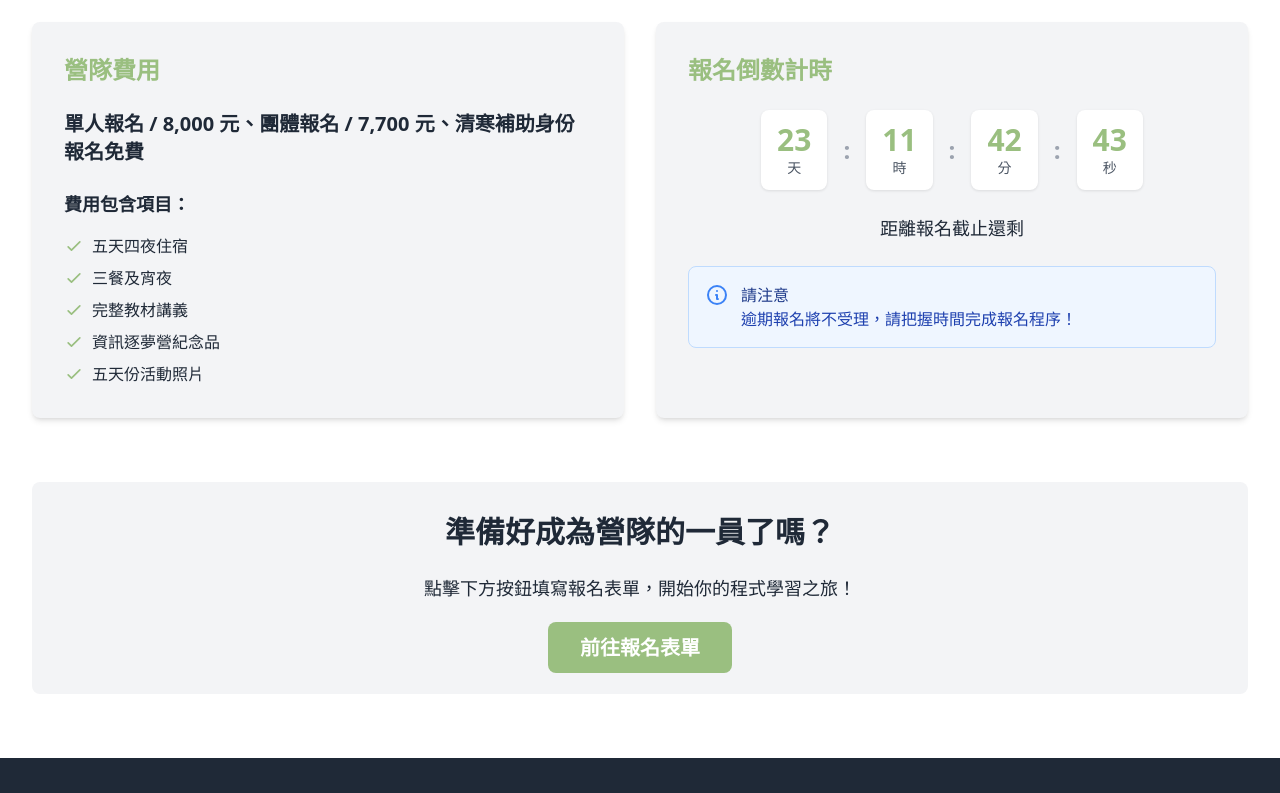
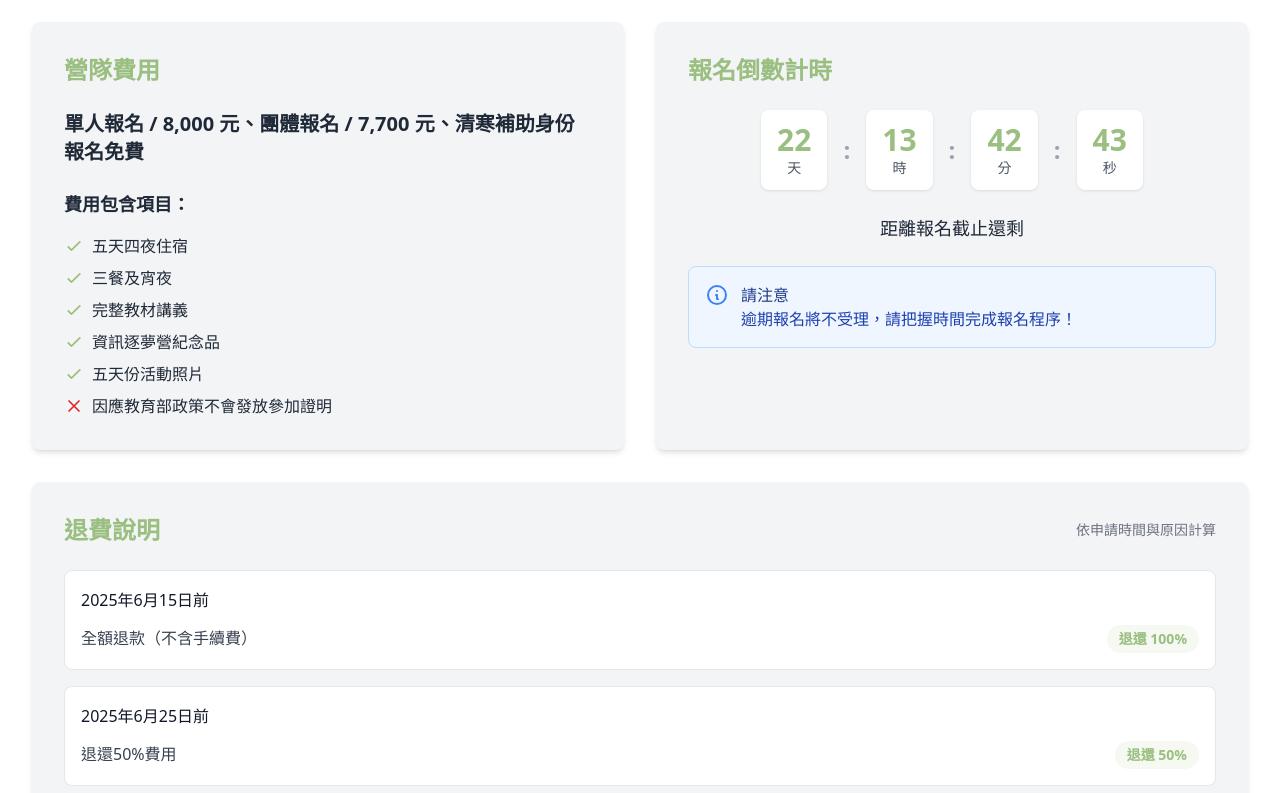
Before and after one commit to NCTUCSUnion/cscamp_signup, a Vue app: page /registration in a window 1280 px wide. Shown: the part 1140-1933 px from the top of the page. Built offline with nearby package versions, Linux system fonts and the light colour scheme.

Commit message:
• Feature: Load registration deadline (with time) dynamically from camp-info.json instead of hardcoding
- Feature: Add note under fee inclusions about no participation certificate

- Feature: Redesign refund policy into a unified, visually consistent card with grouped rules and subpoints

```diff
--- a/src/views/Registration.vue
+++ b/src/views/Registration.vue
@@ -2,6 +2,21 @@
 import Banner from '../components/layout/Banner.vue'
 import campInfo from '../data/camp-info.json'
 import { ref, computed, onMounted, onUnmounted } from 'vue'
+
+/** "YYYY年M月D日" or "YYYY年M月D日 HH:mm" (local time) */
+function parseCampTimelineDate(dateStr) {
+  const m = dateStr.match(
+    /^(\d{4})年(\d{1,2})月(\d{1,2})日(?:\s+(\d{1,2}):(\d{2}))?$/
+  )
+  if (!m) return null
+  const year = parseInt(m[1], 10)
+  const month = parseInt(m[2], 10) - 1
+  const day = parseInt(m[3], 10)
+  const hour = m[4] !== undefined ? parseInt(m[4], 10) : 0
+  const minute = m[5] !== undefined ? parseInt(m[5], 10) : 0
+  const d = new Date(year, month, day, hour, minute, 0, 0)
+  return Number.isNaN(d.getTime()) ? null : d
+}
 
 // Get current date for timeline highlighting
 const currentDate = ref(new Date())
@@ -9,17 +24,13 @@ const currentDate = ref(new Date())
 // Parse dates from timeline for comparison
 const timelineDates = computed(() => {
   return campInfo.registration.timeline.map((item, index) => {
-    // Extract year, month, day from the date string (assuming format like "2025年5月3日")
-    const dateMatch = item.date.match(/(\d{4})年(\d{1,2})月(\d{1,2})日/)
+    // Parse from camp-info.json
+    const parsed = parseCampTimelineDate(item.date)
     let date = null
 
-    if (dateMatch) {
-      const year = parseInt(dateMatch[1])
-      const month = parseInt(dateMatch[2]) - 1 // JS months are 0-based
-      const day = parseInt(dateMatch[3])
-
-      date = new Date(year, month, day)
-      // Reset time part to ensure clean comparison
+    if (parsed) {
+      date = new Date(parsed)
+      // Day-level comparison for timeline highlighting
       date.setHours(0, 0, 0, 0)
     }
 
@@ -33,10 +44,14 @@ const timelineDates = computed(() => {
   })
 })
 
-// Find registration deadline date
+// Registration countdown deadline: same source as timeline「報名截止」in camp-info.json
 const registrationDeadline = computed(() => {
-  // Fallback: use a future date
-  return new Date(2025, 4, 25, 22, 0, 0, 0) // May 25, 2025, 23:59:59.999
+  const item = campInfo.registration.timeline.find((t) => t.label === '報名截止')
+  if (item) {
+    const d = parseCampTimelineDate(item.date)
+    if (d) return d
+  }
+  return new Date(2026, 4, 30, 22, 0, 0, 0)
 })
 
 // Calculate remaining time until registration deadline
@@ -51,6 +66,19 @@ const remainingTime = ref({
 const isDeadlinePassed = computed(() => {
   const now = new Date()
   return now > registrationDeadline.value
+})
+
+const refundPolicyGroups = computed(() => {
+  const groups = new Map()
+  for (const policy of campInfo.registration.fee.refundPolicy) {
+    const key = policy.deadline
+    if (!groups.has(key)) groups.set(key, [])
+    groups.get(key).push(policy)
+  }
+  return Array.from(groups.entries()).map(([deadline, policies]) => ({
+    deadline,
+    policies
+  }))
 })
 
 // Update countdown timer
@@ -220,6 +248,12 @@ const isCurrentStage = (index) => {
                 </svg>
                 {{ item }}
               </li>
+              <li class="flex items-center">
+                <svg xmlns="http://www.w3.org/2000/svg" class="h-5 w-5 text-red-600 mr-2" fill="none" viewBox="0 0 24 24" stroke="currentColor">
+                  <path stroke-linecap="round" stroke-linejoin="round" stroke-width="2" d="M6 18L18 6M6 6l12 12" />
+                </svg>
+                因應教育部政策不會發放參加證明
+              </li>
             </ul>
           </div>
 
@@ -314,6 +348,49 @@ const isCurrentStage = (index) => {
             </div>
           </div>
         </div>
+
+        <div class="bg-gray-100 p-8 rounded-lg shadow-md mt-8">
+          <div class="flex items-center justify-between gap-4 mb-6">
+            <h3 class="text-2xl font-bold text-primary">退費說明</h3>
+            <span class="text-sm text-gray-500">依申請時間與原因計算</span>
+          </div>
+
+          <div class="space-y-4">
+            <div
+              v-for="(group, groupIndex) in refundPolicyGroups"
+              :key="groupIndex"
+              class="bg-white rounded-lg border border-gray-200 p-4"
+            >
+              <div class="font-medium text-gray-900 leading-relaxed">
+                {{ group.deadline }}
+              </div>
+
+              <ul class="mt-3 space-y-3">
+                <li
+                  v-for="(policy, index) in group.policies"
+                  :key="index"
+                  class="flex items-start justify-between gap-3"
+                >
+                  <div class="text-gray-700 leading-relaxed">
+                    {{ policy.condition }}
+                  </div>
+                  <span
+                    :class="[
+                      'shrink-0 inline-flex items-center rounded-full px-3 py-1 text-sm font-semibold',
+                      policy.percentage === 0 ? 'bg-gray-100 text-gray-700' : 'bg-primary bg-opacity-10 text-primary'
+                    ]"
+                  >
+                    退還 {{ policy.percentage }}%
+                  </span>
+                </li>
+              </ul>
+            </div>
+          </div>
+
+          <div class="mt-6 text-sm text-gray-600">
+            實際退費以主辦單位審核與公告為準。
+          </div>
+        </div>
       </section>
 
       <!-- Registration CTA -->
```
